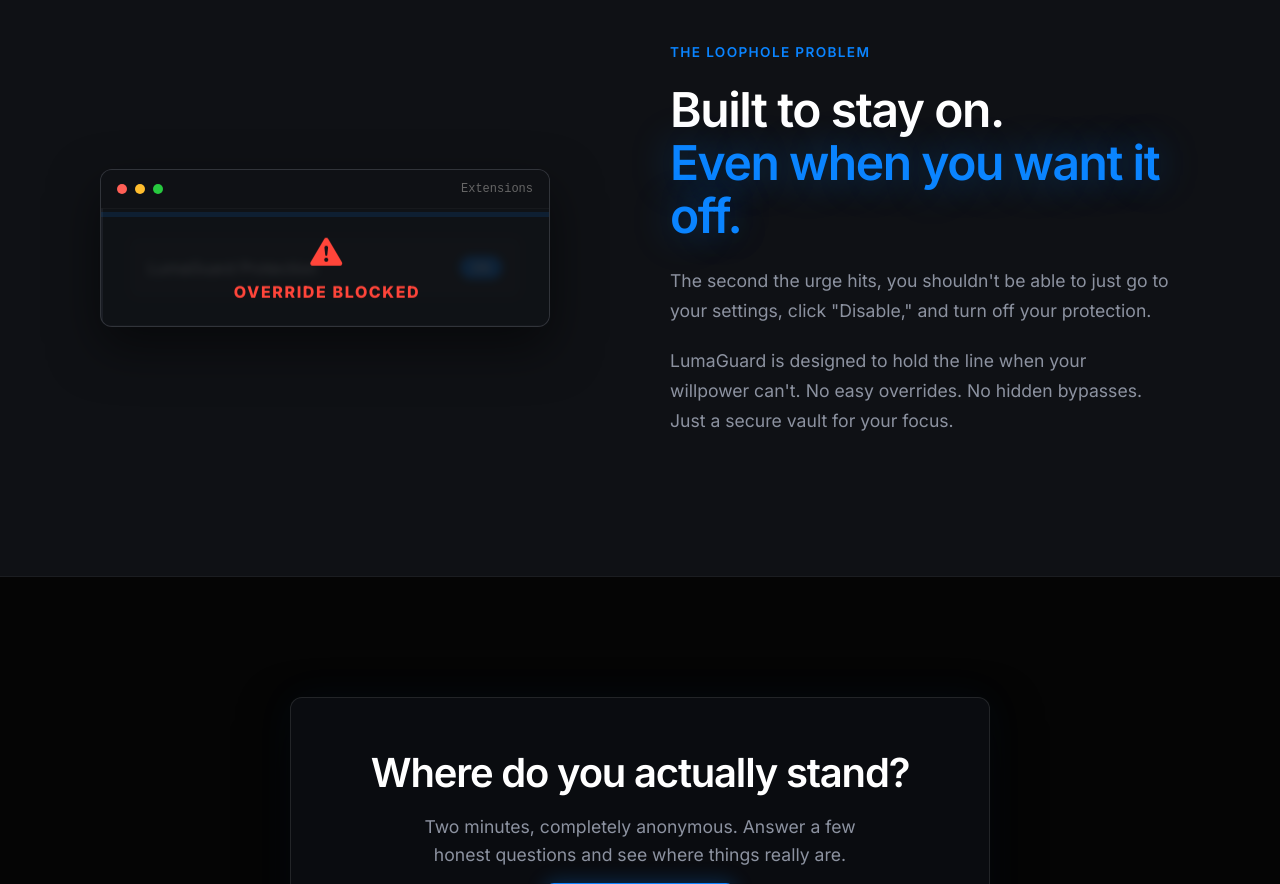
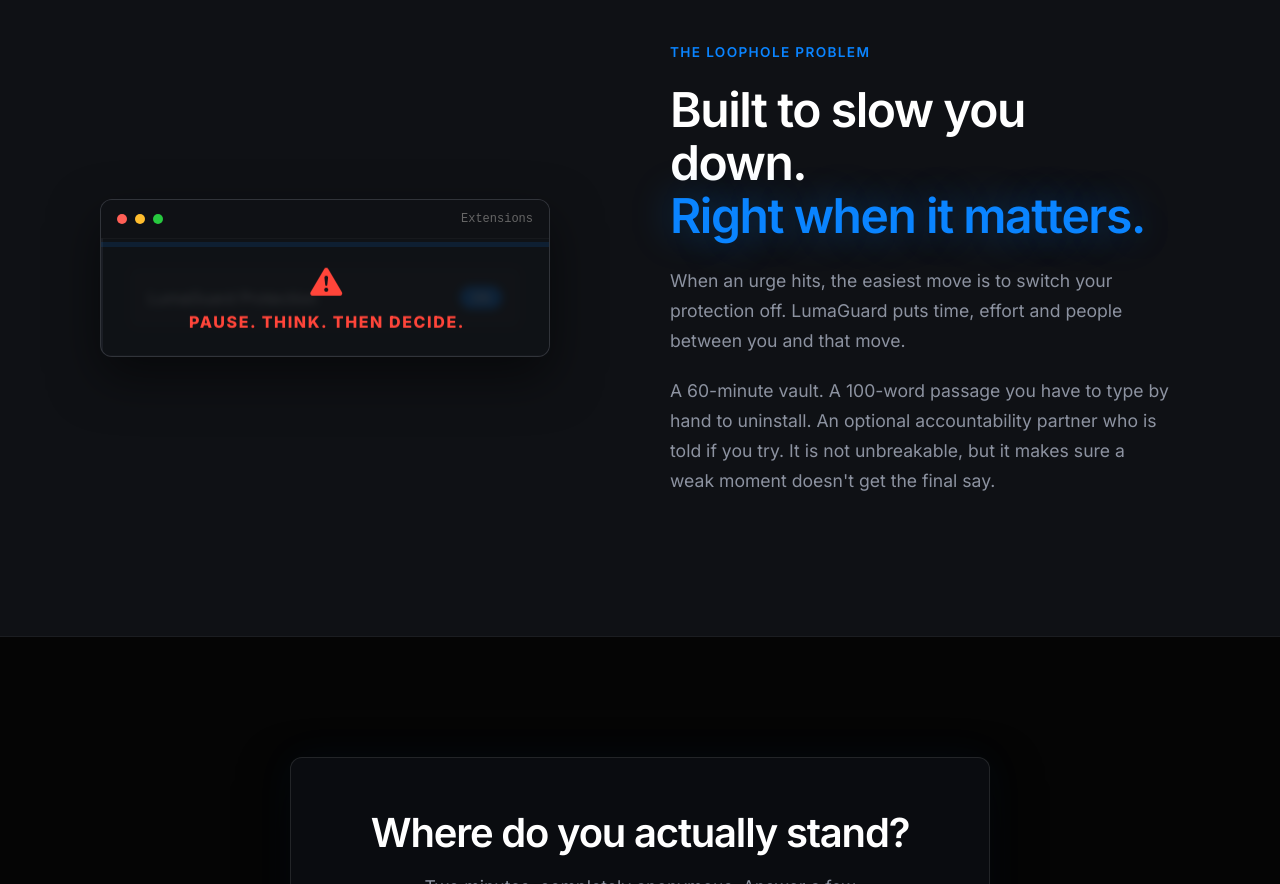
Before and after one commit to miracleiwelu13-ux/luma-guard, a React (Vite) app: page / in a window 1280 px wide. Shown: the part 880-1764 px from the top of the page. Built offline with nearby package versions, Linux system fonts and the light colour scheme.

Commit message:
Update problem text and messaging in Problem.jsx

```diff
--- a/src/sections/Problem/Problem.jsx
+++ b/src/sections/Problem/Problem.jsx
@@ -28,7 +28,7 @@ function Problem() {
               </div>
               <div className="glitch-overlay">
                 <i className="bi bi-exclamation-triangle-fill"></i>
-                <span>OVERRIDE BLOCKED</span>
+                <span>PAUSE. THINK. THEN DECIDE.</span>
               </div>
             </div>
             {/* The glitch line effect */}
@@ -49,16 +49,16 @@ function Problem() {
           </div>
 
           <h2 className="problem-headline">
-            Built to stay on. <br />
-            <span className="text-glow">Even when you want it off.</span>
+            Built to slow you down. <br />
+            <span className="text-glow">Right when it matters.</span>
           </h2>
 
           <p className="problem-text">
-            The second the urge hits, you shouldn't be able to just go to your settings, click "Disable," and turn off your protection.
+            When an urge hits, the easiest move is to switch your protection off. LumaGuard puts time, effort and people between you and that move.
           </p>
 
           <p className="problem-text">
-            LumaGuard is designed to hold the line when your willpower can't. No easy overrides. No hidden bypasses. Just a secure vault for your focus.
+            A 60-minute vault. A 100-word passage you have to type by hand to uninstall. An optional accountability partner who is told if you try. It is not unbreakable, but it makes sure a weak moment doesn't get the final say.
           </p>
         </motion.div>
 
```
